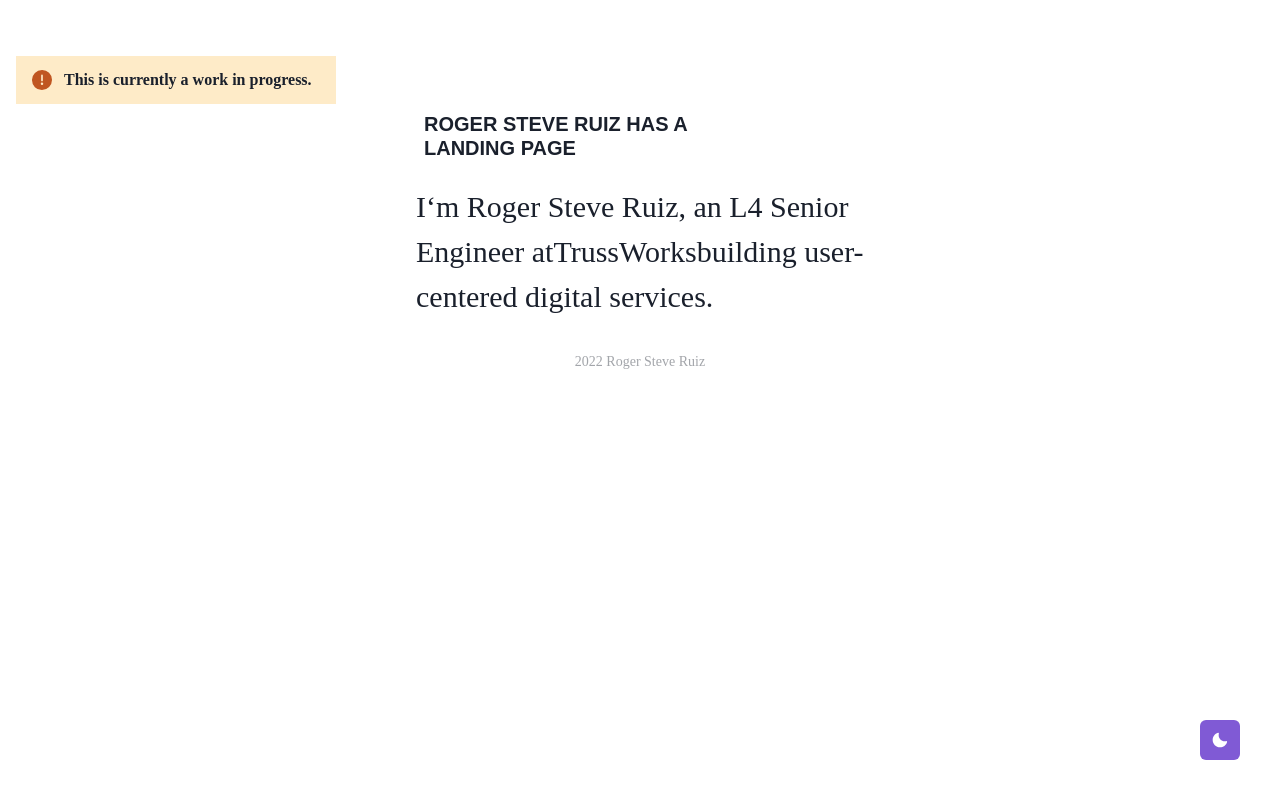
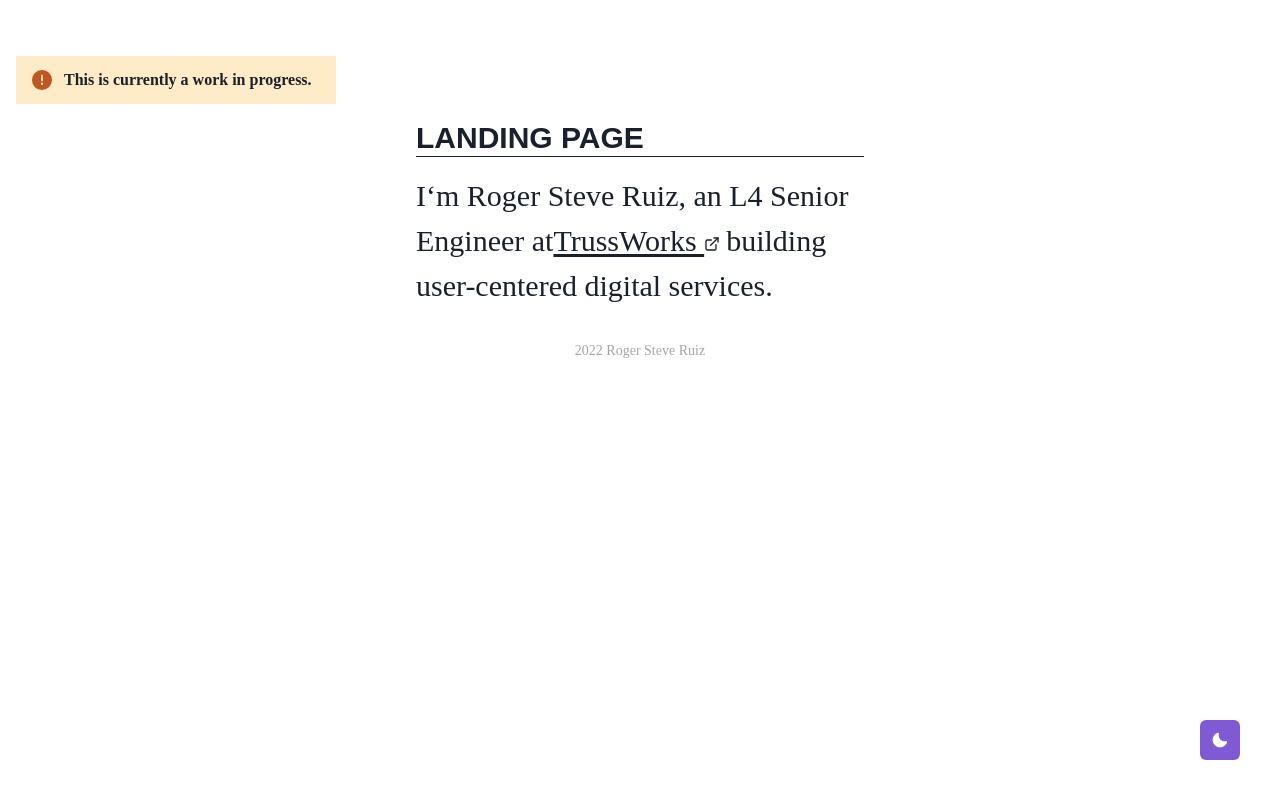
Before and after one commit to rogeruiz/srht-landing-page, a Next.js app: page / in a window 1280 px wide. Built offline with nearby package versions, Linux system fonts and the light colour scheme; a web font is replaced by a local one.

Commit message:
Redesign the homepage a bit

```diff
--- a/pages/index.js
+++ b/pages/index.js
@@ -1,32 +1,31 @@
 import { Box, Container, Heading, Stack, Text, Link } from '@chakra-ui/react'
+import { ExternalLinkIcon } from '@chakra-ui/icons'
 import ThemeToggleButton from '../components/theme-toggle-button'
 
 const Home = () => {
   return (
     <Container>
-      <Container
-        display="flex"
-        p={2}
-        maxW="container.lg"
-        wrap="wrap"
-        align="center"
-        justify="space-between"
-      >
-        <Box flex={2} align="left">
-          <Heading as="h1" size="md" textTransform={'uppercase'}>
-            Roger Steve Ruiz has a landing page
+      <ThemeToggleButton />
+      <Stack spacing={4} mt={'1rem'}>
+        <Box>
+          <Heading
+            borderBottom={'1px'}
+            as="h1"
+            size="lg"
+            textTransform={'uppercase'}
+          >
+            Landing page
           </Heading>
         </Box>
-        <Box flex={1} align="right">
-          <ThemeToggleButton />
+        <Box>
+          <Text fontSize="3xl">
+            I&lsquo;m Roger Steve Ruiz, an L4 Senior Engineer at
+            <Link textDecor={'underline'} href="https://truss.works/">
+              TrussWorks <ExternalLinkIcon fontSize={'1rem'} mr="6px" />
+            </Link>
+            building user-centered digital services.
+          </Text>
         </Box>
-      </Container>
-      <Stack spacing={3} mt={'1rem'}>
-        <Text fontSize="3xl">
-          I&lsquo;m Roger Steve Ruiz, an L4 Senior Engineer at
-          <Link href="https://truss.works/">TrussWorks</Link>
-          building user-centered digital services.
-        </Text>
       </Stack>
     </Container>
   )
```
